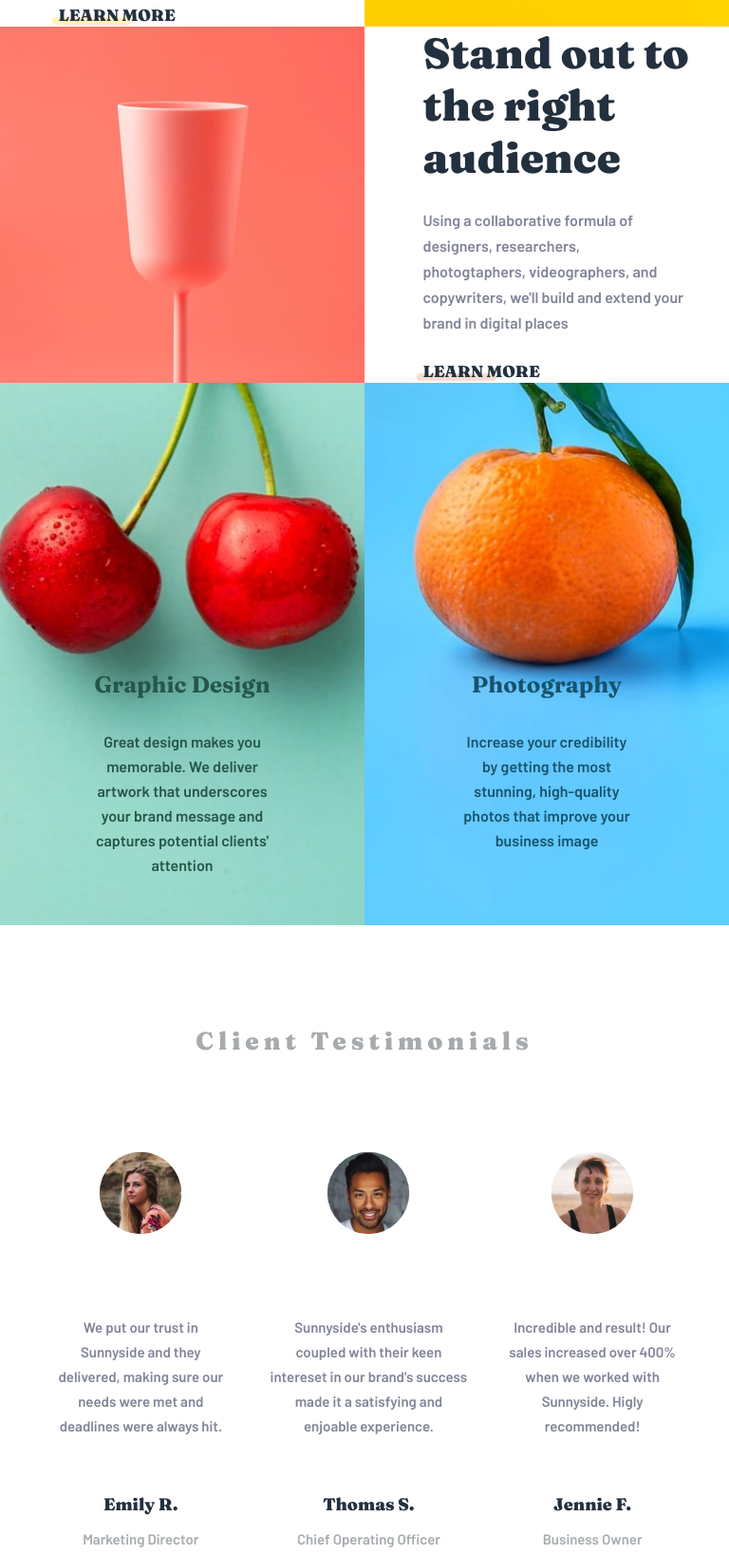
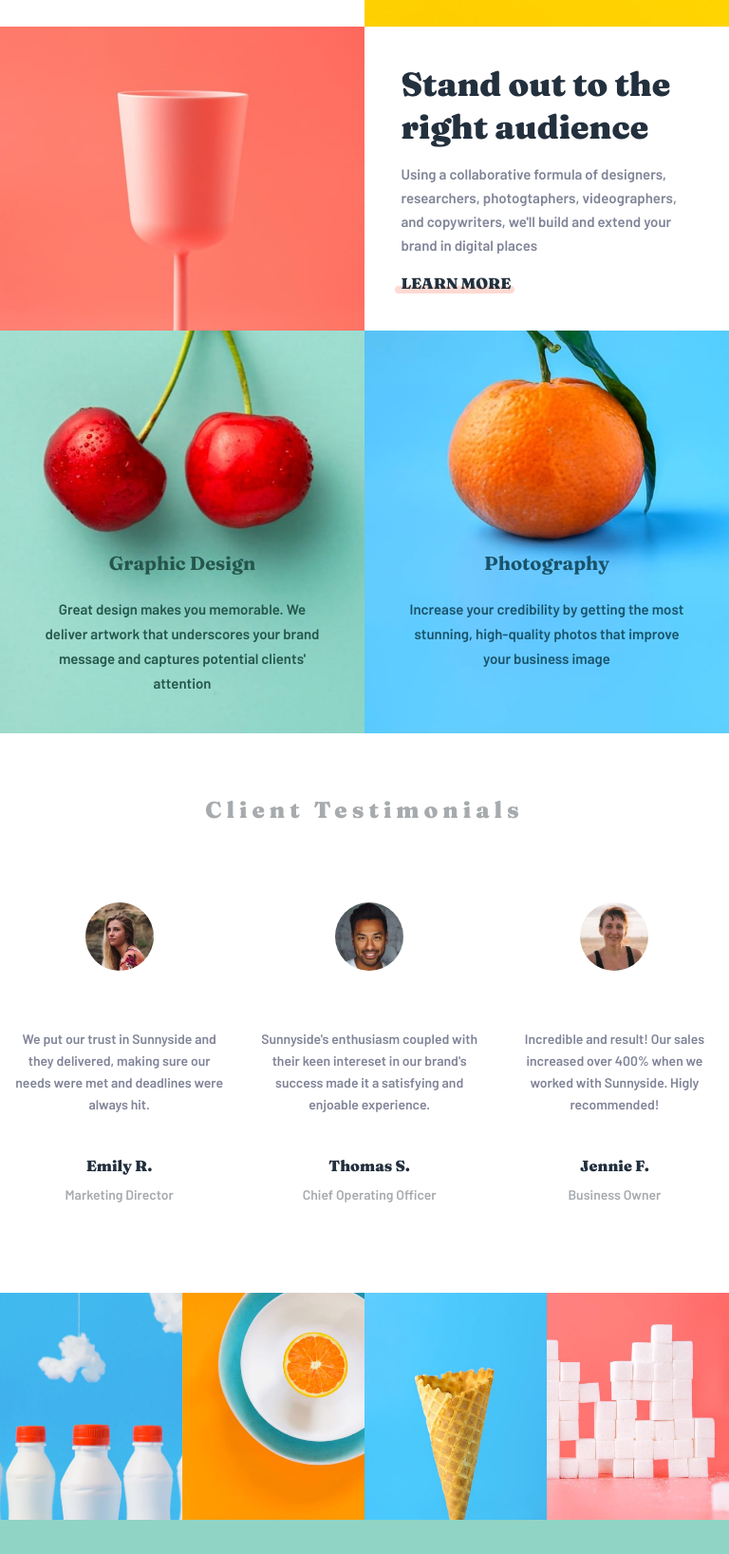
Before and after one commit to Ninunutsi/Sunnyside-Agency_FM, a plain HTML site: page index.html in a window 768 px wide. Shown: the part 1092-2728 px from the top of the page at 95% size. Drawn offline with Linux system fonts and the light colour scheme.

Commit message:
ipadis responsivi

```diff
--- /dev/null
+++ b/assets/responsive.css
@@ -0,0 +1,121 @@
+@media(min-width: 767px) and (max-width: 1124px){
+
+    .header{
+        padding: 2.5%;
+    }
+
+    .nav{
+        gap: 40px;
+    }
+
+    .logo{
+        width: 100px;
+        height: 25px;
+    }
+
+    .btn-contact{
+        font-size: 14px;
+    }
+
+    .heading_creative{
+        margin-top: 20vh;
+        font-size: 3rem;
+        line-height: 65px;
+    }
+      /* main */
+
+    .texts{
+        gap: 15px;
+        padding-left: 5%;
+        padding-right: 2%;
+    }
+
+    .texts_heading{
+        font-size: 35px;
+        line-height: 45px;
+    }
+
+    .texts_paragraph{
+        font-size: 15px;
+        line-height: 25px;
+    }
+
+    .learn_more{
+        font-size: 16px;
+    }
+
+    .bg_color{
+        width: 38%;
+    }
+
+    /* photos bg */
+
+    .photo_bg{
+        gap: 20px;
+        padding-top: 30%;
+        padding-bottom: 40px;
+    }
+
+    .photo_bg h3{
+        font-size: 20px;
+        line-height: 30px;
+    }
+
+    .photo_bg p{
+        padding: 0 10%;
+        font-size: 15px;
+    }
+
+    /* revies */
+
+    .reviews{
+        gap: 20px;
+        margin-top: 8vh;
+    }
+
+    .reviews_heading{
+        font-size: 24px;
+        line-height: 34px;
+    }
+
+    .review_clients{
+        margin-top: 3vh;
+        padding: 0 2vw;
+        gap: 30px;
+        margin-bottom: 7vh;
+    }
+
+    .client img{
+        margin-bottom: 3vh;
+        transform: scale(0.5);
+    }
+
+    .client p{
+        font-size: 14px;
+        line-height: 23px;
+        margin-bottom: 5vh;
+    }
+
+    .client h4{
+        font-size: 16px;
+        line-height: 26px;
+    }
+
+    .client h6{
+        font-size: 14px;
+        line-height: 15px;
+    }
+
+    /* footer */
+     .footer{
+        padding: 10vh 0 6vh 0;
+     }
+
+     .footer img{
+        margin-bottom: 6vh;
+     }
+
+     .logos{
+        margin-top: 8vh;
+     }
+}
--- a/index.html
+++ b/index.html
@@ -6,6 +6,7 @@
     <meta name="viewport" content="width=device-width, initial-scale=1.0">
     <title>Sunnyside Agency</title>
     <link rel="stylesheet" href="./assets/styles.css">
+    <link rel="stylesheet" href="./assets/responsive.css">
     <link rel="shortcut icon" href="./assets/images/favicon-32x32.png" type="image/x-icon">
     <link rel="preconnect" href="https://fonts.googleapis.com">
     <link rel="preconnect" href="https://fonts.gstatic.com" crossorigin>
```
